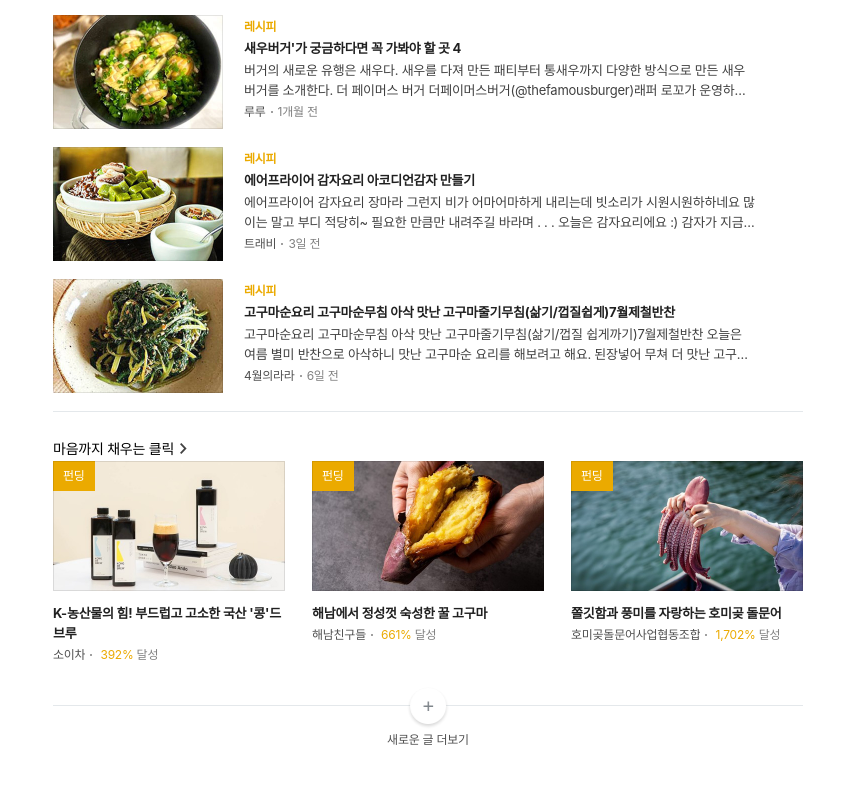
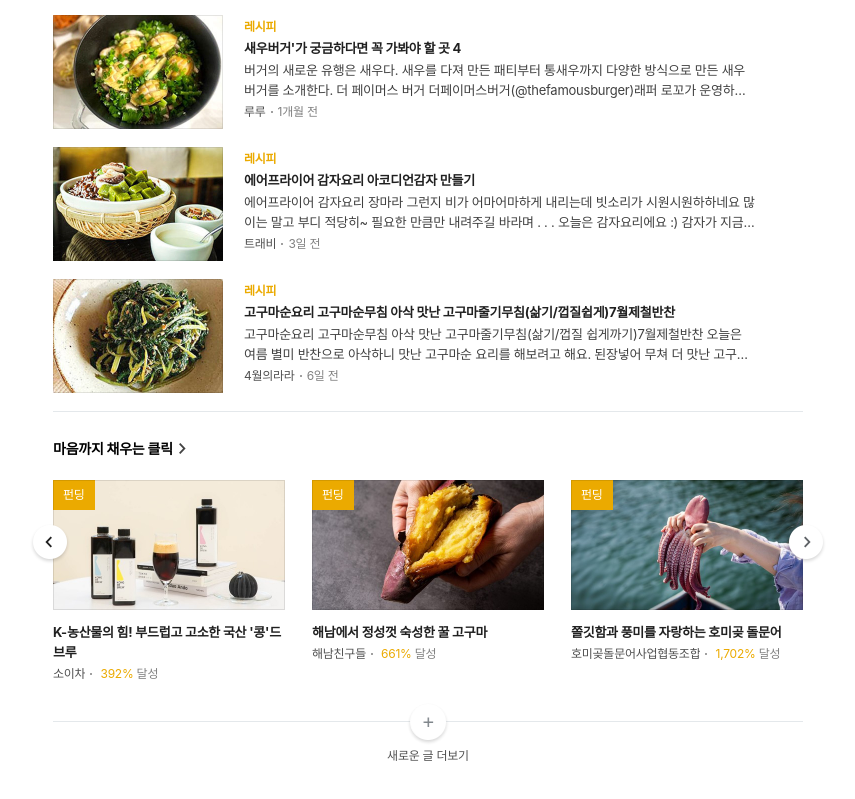
Before and after one commit to ohl1234/naver, a plain HTML site: page index.html in a window 1280 px wide. Shown: the part 2109-2908 px from the top of the page, without its empty margins (22-877 px from the left). Drawn offline with Linux system fonts and the light colour scheme.

Commit message:
column-left 100% 완료

```diff
--- a/assets/css/main.css
+++ b/assets/css/main.css
@@ -681,13 +681,13 @@
 /* list4 */
 
 .sc-themepost .group-list5{}
-.sc-themepost .group-list5 .title-area{
-    width: 100%;
+.sc-themepost .group-list5 .linktitle-area{
     padding-top: 24px;
+    line-height: 25px;
 }
 .sc-themepost .group-list5 .link-title{
-    line-height: 25px;
     font-size: 14px;
+    font-weight: bold;
     color: #000;
 }
 .sc-themepost .group-list5 .link-title::after{
@@ -701,9 +701,26 @@
     margin-left: 6px;
     vertical-align: 0;
 }
+.sc-themepost .funding-area{
+    position: relative;
+}
+.sc-themepost .funding-area .pm-btn{
+    position: absolute;
+    top: 82px;
+    /* 40px + padding 18+ padddng 24 */
+    transform: translateY(-50%);
+}
+/* .sc-themepost .funding-area .pm-btn.prev{
+    left: -22px;
+    z-index: 10;
+}
+.sc-themepost .funding-area .pm-btn.next{
+    right: -13px;
+    z-index: 10;
+} */
+
 .sc-themepost .funding-list{
-    /* clear: both; */
-    padding: 20px 0;
+    padding: 18px 0 17px;
 }
 .sc-themepost .funding-list::after{content:'';clear: both;display: block;}
 .sc-themepost .funding-item{
--- a/index.html
+++ b/index.html
@@ -446,9 +446,10 @@
                         </div>
                         <!-- list4 -->
                         <div class="group-list5">
-                            <div class="title-area">
+                            <div class="linktitle-area">
                                 <a href="#" class="link-title">마음까지 채우는 클릭</a>
                             </div>
+                            <div class="funding-area">
                                 <ul class="funding-list">
                                     <li class="funding-item">
                                         <a href="#" class="funding-wrap">
@@ -505,6 +506,9 @@
                                         </a>
                                     </li>
                                 </ul>
+                                <a href="#" class="pm-btn prev"><span class="blind">이전</span></a>
+                                <a href="#" class="pm-btn next"><span class="blind">다음</span></a>
+                            </div>
                         </div>
                     </div>
                     <div class="group-more">
```
Also changed, not shown: 1 other file. Lines whose indentation alone changed are shown as unchanged.
